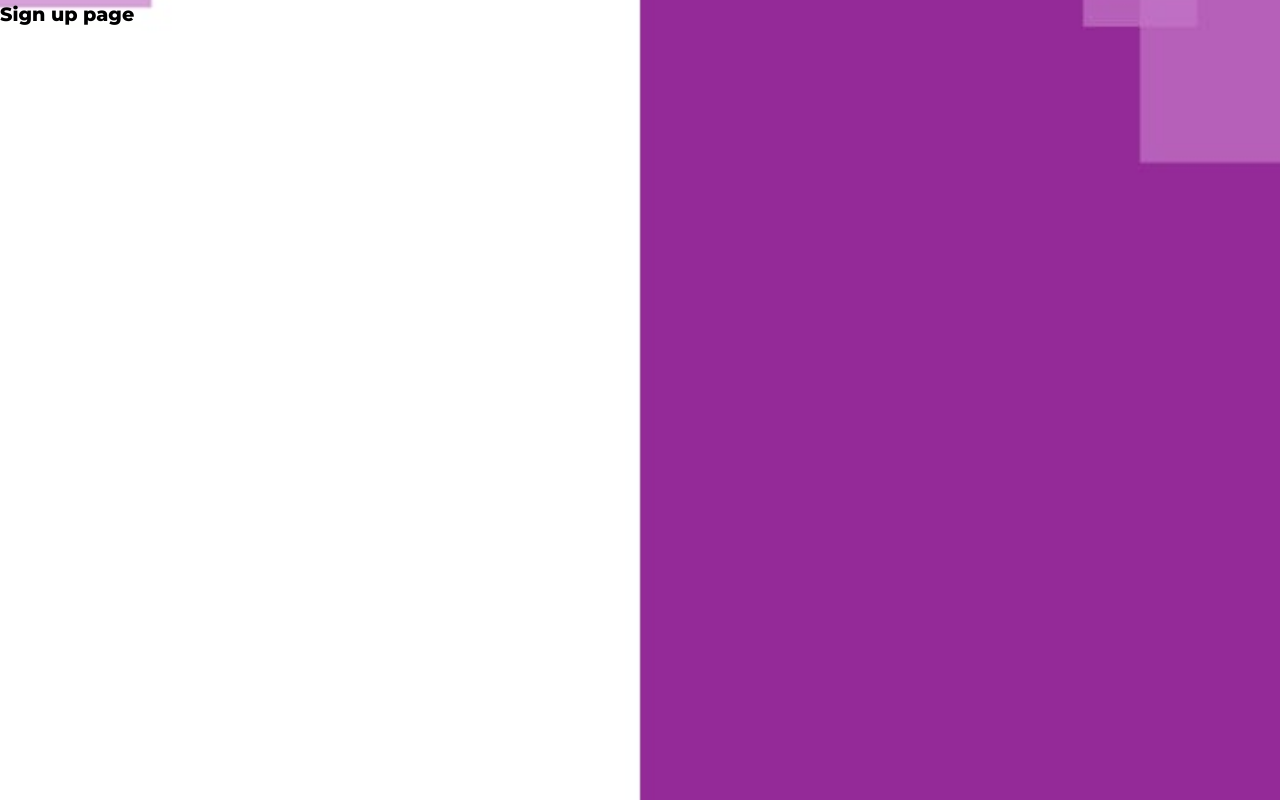
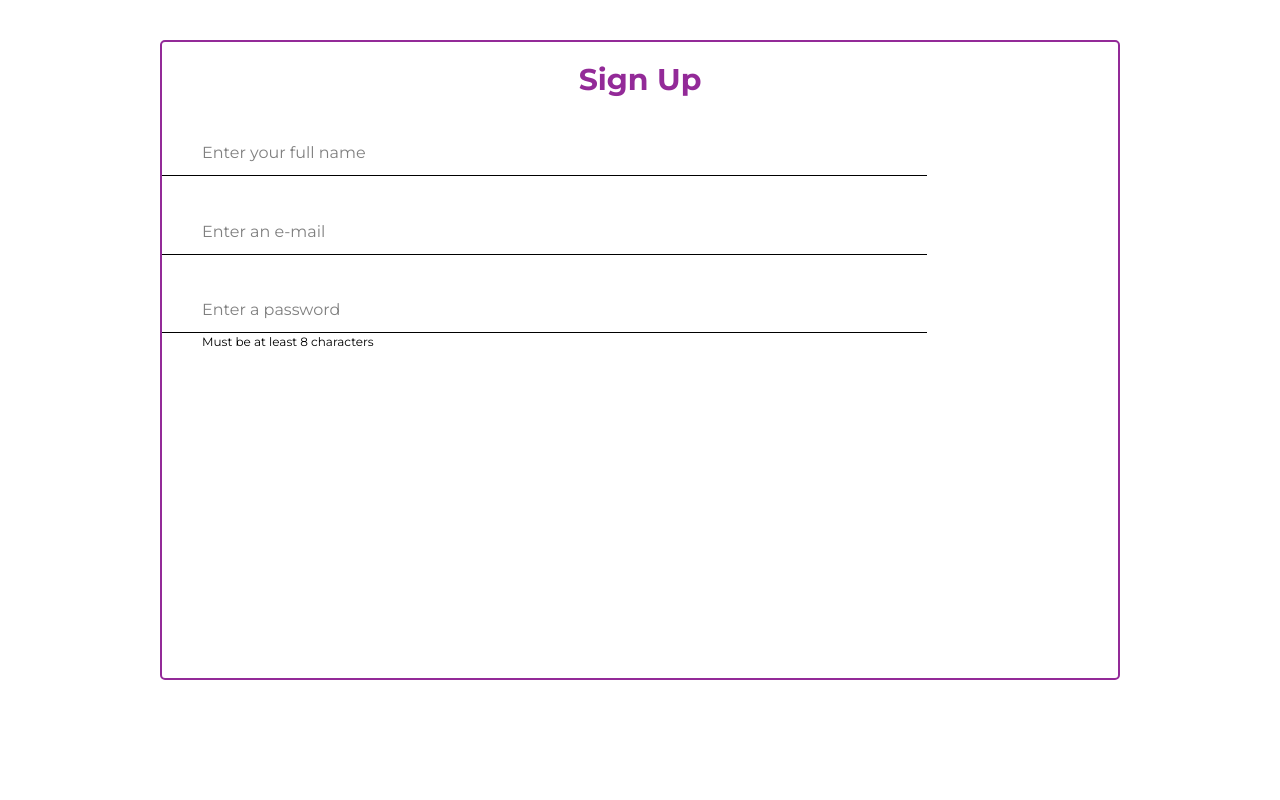
Before and after one commit to sw-alola176/FeedingAppWeb, a React (Vite) app in the folder client/: page /sign-up in a window 1280 px wide. Built offline with nearby package versions, Linux system fonts and the light colour scheme.

Commit message:
Sign up page(incomplete)

```diff
--- a/client/src/pages/SignIn/SignUpPage.jsx
+++ b/client/src/pages/SignIn/SignUpPage.jsx
@@ -2,8 +2,35 @@ import styles from './SignUpPage.module.css'
 
 const SignInPage = () => {
   return (
-    <div id="container" className={styles.container}>
-      Sign up page
+    <div
+    id="signup-page-container"
+    className={`flex flex-col items-center justify-center-safe w-screen h-screen  bg-[#ffffffd1]`}>
+      <div
+      id="form-container"
+      className={`${styles["form-container"]}`}>
+        <h1 className='font-bold text-3xl mt-5 text-[#932A98]'>Sign Up</h1>
+        <form id="signup-form" className={`h-full w-full`}>
+          <input
+            type="text"
+            id="username"
+            placeholder='Enter your full name'
+            className={`mt-8 border-b w-[80%] h-[8%] pl-10`}
+          />
+          <input
+            type="email"
+            id="email"
+            placeholder='Enter an e-mail'
+            className={`mt-8 border-b w-[80%] h-[8%] pl-10`}
+          />
+          <input
+            type="password"
+            id="password"
+            placeholder='Enter a password'
+            className={`mt-8 border-b w-[80%] h-[8%] pl-10`}
+          />
+          <p className='pl-10 text-[12px]'>Must be at least 8 characters</p>
+        </form>
+      </div>
     </div>
   )
 };
--- a/client/src/pages/SignIn/SignUpPage.module.css
+++ b/client/src/pages/SignIn/SignUpPage.module.css
@@ -1,4 +1,10 @@
-.container {
-  font-size: larger;
-  font-weight: 800;
+.form-container {
+  border: 2px solid #932A98;
+  width: 75vw;
+  height: 80vh;
+  border-radius: 5px;
+  display: flex;
+  flex-direction: column;
+  align-items: center;
+  margin-bottom: 5rem;
 }
--- a/client/src/pages/Welcome/Welcome.module.css
+++ b/client/src/pages/Welcome/Welcome.module.css
@@ -1,5 +1,5 @@
-* {
-  background-image: url("../../assets/welcome-page/main-wallpaper.jpg");
+.welcome-page-bg {
+  background-image: url("../../assets/welcome-page/welcome-bg.jpg");
   background-position: center center;
   background-size: cover;
   background-attachment: fixed;
@@ -26,5 +26,5 @@
   width: 40vw;
   height: 45px;
   padding: 10px;
-  font-weight: 500;
+  font-weight: 400;
 }
--- a/client/src/pages/Welcome/WelcomePage.jsx
+++ b/client/src/pages/Welcome/WelcomePage.jsx
@@ -1,25 +1,27 @@
 import welcomeImage from '../../assets/welcome-page/boy.png';
+import styles from './Welcome.module.css';
 import { Link } from 'react-router-dom';
-import styles from './Welcome.module.css';
 
 const WelcomePage = () => {
 
   return (
-    <div id="welcome-page-container" className='flex flex-col items-center justify-center-safe'>
-      <div id="title-box" className='w-max mt-[30vh]'>
+    <div
+      id="welcome-page-container"
+      className={`flex flex-col items-center justify-center-safe w-screen h-screen ${styles["welcome-page-bg"]}`}>
+      <div id="title-box" className='w-max mt-[15vh]'>
         <img
           src={welcomeImage}
           className='rounded-full w-[140px] h-auto ml-3.5'
         />
         <p className='ml-3.5 mt-5 font-medium text-2xl'>Feeding App</p>
       </div>
-      <div id="description-text" className='mt-[13vh] w-80 ml-2.5'>
+      <div id="description-text" className='mt-[18vh] w-80 ml-2.5'>
         <p className='font-medium'>
           A cheaper and personalized way to purchase food
           from your favourite locations...
         </p>
       </div>
-      <div id="button-container" className='mt-[8vh] flex flex-row items-center justify-center gap-6'>
+      <div id="button-container" className='mt-[5vh] flex flex-row items-center justify-center gap-6 '>
         <Link to='/sign-up'><button id="signup-btn" className={styles["signup-btn"]}>
           Sign up
         </button></Link>
```
Also changed, not shown: client/src/assets/welcome-page/welcome-bg.jpg (renamed from client/src/assets/welcome-page/main-wallpaper.jpg), client/src/index.css (line endings or trailing spaces).
